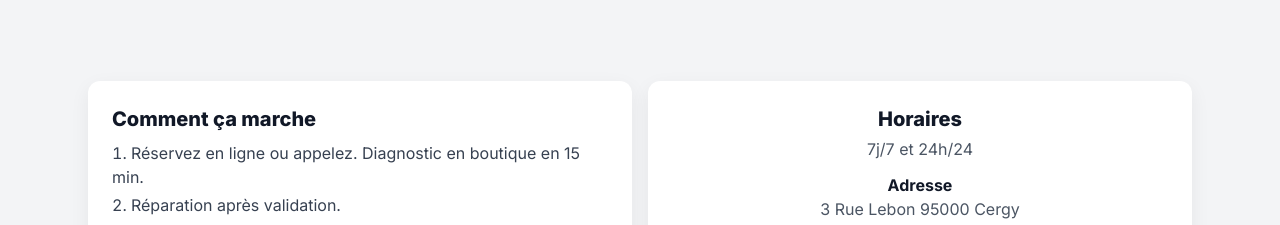
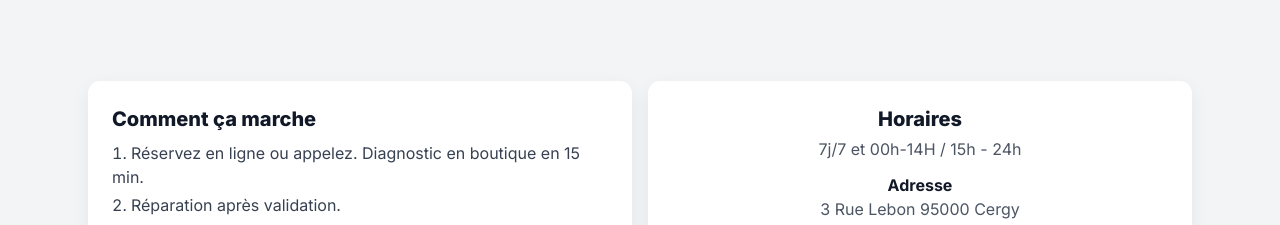
Before and after one commit to Websitedesigner92/FIXPHONE, a plain HTML site: page site-reparateur-tel/index.html in a window 1280 px wide. Shown: the part 1180-1405 px from the top of the page. Drawn offline with nearby package versions, Linux system fonts and the light colour scheme.

Commit message:
Update index.html

```diff
--- a/site-reparateur-tel/index.html
+++ b/site-reparateur-tel/index.html
@@ -214,7 +214,7 @@
             <!--  ADRESSE ET NUM A MODIFIER ICI ICI ICI ICI   -->
             <div class="bg-white rounded-xl p-6 shadow-card text-center">
                 <h3 class="text-xl font-extrabold">Horaires</h3>
-                <p class="text-gray-600 mt-1">7j/7 et 24h/24<br /></p>
+                <p class="text-gray-600 mt-1">7j/7 et 00h-14H / 15h - 24h<br /></p>
                 <h4 class="mt-3 font-bold">Adresse</h4>
                 <p class="text-gray-600">3 Rue Lebon 95000 Cergy</p>
             </div>
```
